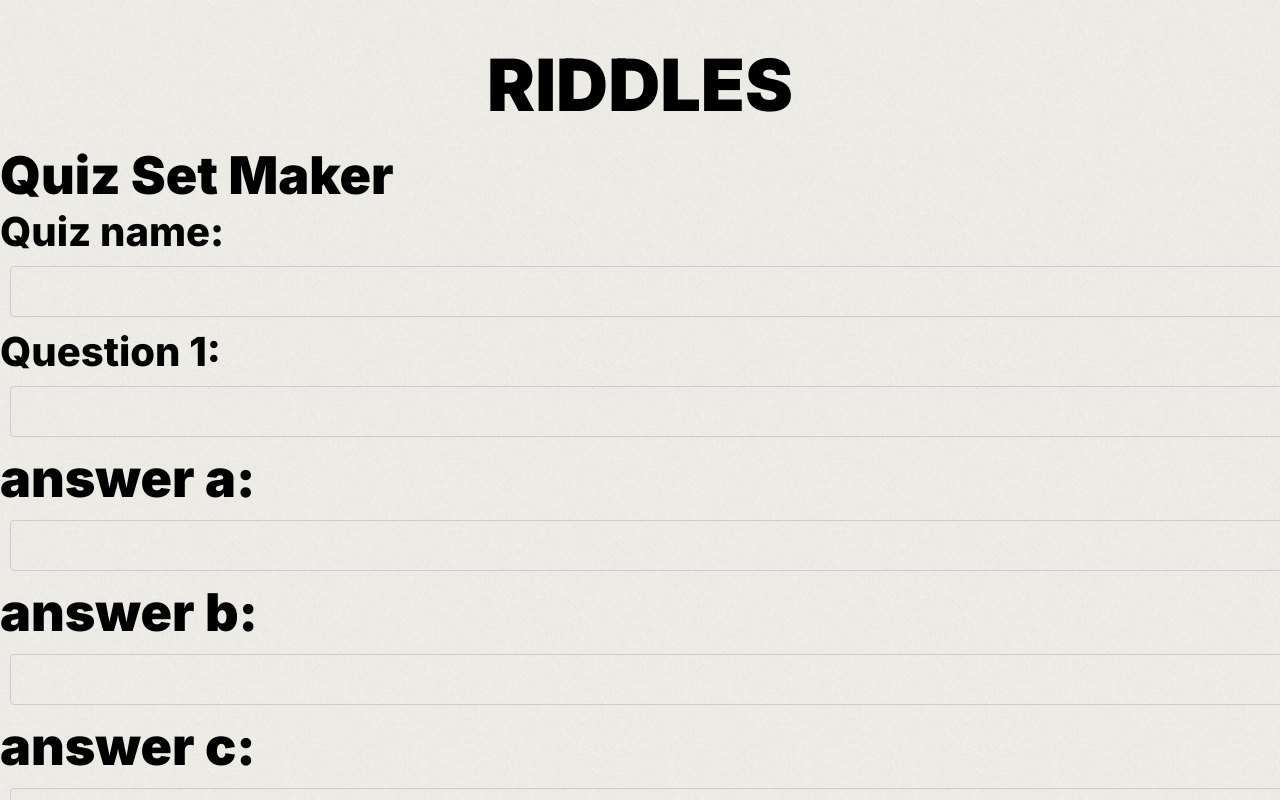
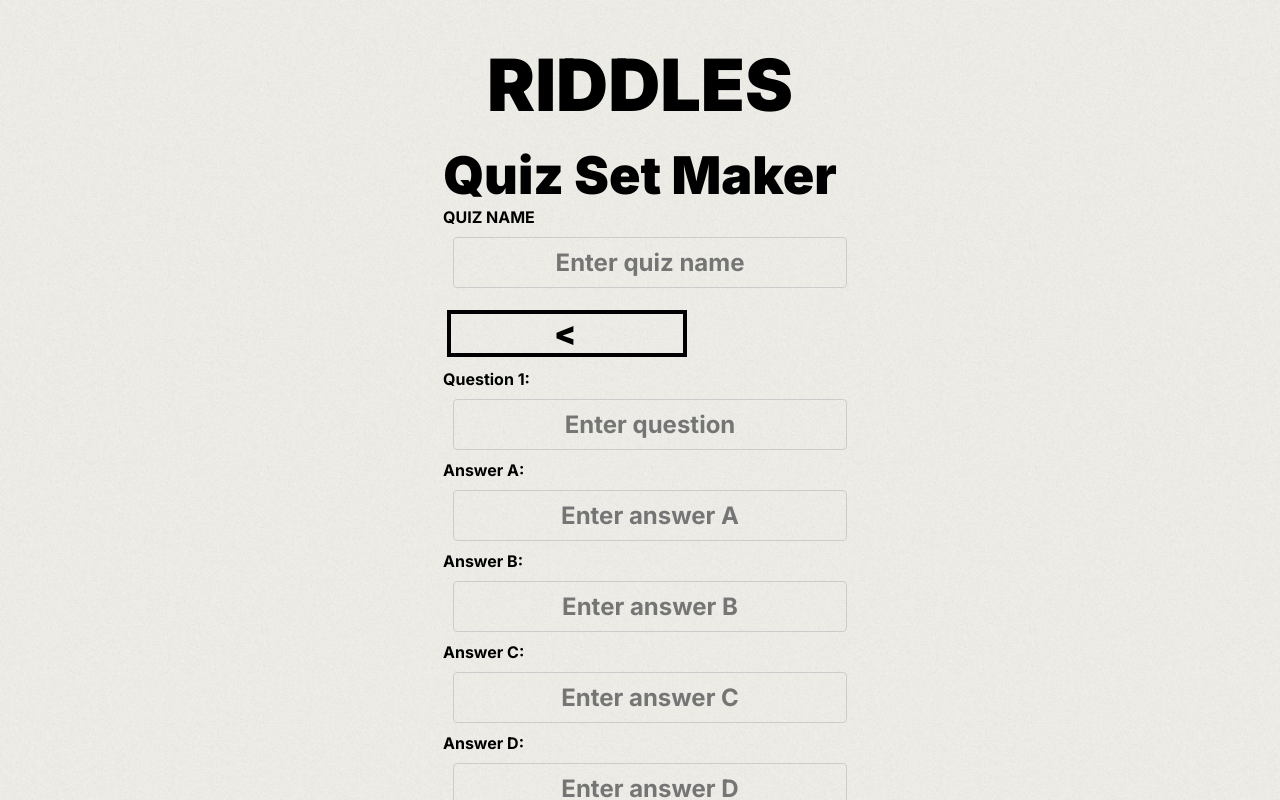
Before and after one commit to Mareczek1311/RiddleZone, a Next.js app in the folder web_client/: page / in a window 1280 px wide. Built offline with nearby package versions, Linux system fonts and the light colour scheme.

Commit message:
fixed some ui

```diff
--- a/web_client/src/app/components/QuizSetMakerPage/QuizSetMakerPage.tsx
+++ b/web_client/src/app/components/QuizSetMakerPage/QuizSetMakerPage.tsx
@@ -1,6 +1,7 @@
 import { set } from "firebase/database";
 import { useState } from "react";
 import "./QuizSetMakerPage.css";
+import { motion } from "framer-motion";
 
 interface QuizSetMakerPageProps {
     socket : any;
@@ -81,23 +82,73 @@ const QuizSetMakerPage: React.FC<QuizSetMakerPageProps> = ({ socket }) => {
 
     return (
         <div>
+        <div className="ManageSection">
             <h1>Quiz Set Maker</h1>
             <div>
-                <h3>Quiz name:</h3>
-                <input type="text" value={nameSetInputValue} onChange={(event) => setNameSetInputValue(event.target.value)} />
+              <h4 className="input-description">QUIZ NAME</h4>
+              <input
+                type="text"
+                value={nameSetInputValue}
+                onChange={(event) => setNameSetInputValue(event.target.value)}
+                placeholder="Enter quiz name"
+              />
 
-                <h3>Question {questionCounter}: </h3>
-                <input type="text" value={questionInputValue} onChange={(event) => setQuestionInputValue(event.target.value)} />
+                <button className="button" onClick={() => {buttonHandler()}}>
+                <motion.h2
+                  className="button-text"
+                  style={{
+                  }}
+                >
+                  {" "}
+                  {"<"}{" "}
+                </motion.h2>
+              </button>
 
-                <h1>answer a: </h1>
-                <input type="text" value={answerAInputValue} onChange={(event) => setAnswerAInputValue(event.target.value)} />
-                <h1>answer b: </h1>
-                <input type="text" value={answerBInputValue} onChange={(event) => setAnswerBInputValue(event.target.value)} />
-                <h1>answer c: </h1>
-                <input type="text" value={answerCInputValue} onChange={(event) => setAnswerCInputValue(event.target.value)} />
-                <h1>answer d: </h1>
-                <input type="text" value={answerDInputValue} onChange={(event) => setAnswerDInputValue(event.target.value)} />
 
+                <h3></h3>
+
+                <h4 className="input-description">Question {questionCounter}: </h4>
+                <input
+                    type="text"
+                    value={nameSetInputValue}
+                    onChange={(event) => setQuestionInputValue(event.target.value)}
+                    placeholder="Enter question"
+                />
+
+
+                <h4 className="input-description">Answer A:</h4>
+                <input
+                    type="text"
+                    value={nameSetInputValue}
+                    onChange={(event) => setAnswerAInputValue(event.target.value)}
+                    placeholder="Enter answer A"
+                />
+
+                <h4 className="input-description">Answer B:</h4>
+                <input
+                    type="text"
+                    value={nameSetInputValue}
+                    onChange={(event) => setAnswerBInputValue(event.target.value)}
+                    placeholder="Enter answer B"
+                />
+
+                <h4 className="input-description">Answer C:</h4>
+                <input
+                    type="text"
+                    value={nameSetInputValue}
+                    onChange={(event) => setAnswerCInputValue(event.target.value)}
+                    placeholder="Enter answer C"
+                />
+
+                <h4 className="input-description">Answer D:</h4>
+                <input
+                    type="text"
+                    value={nameSetInputValue}
+                    onChange={(event) => setAnswerDInputValue(event.target.value)}
+                    placeholder="Enter answer D"
+                />
+
+            <div className="input-wrapper">
                 <select onChange={onOptionChangeHandler}>
                 <option>Choose correct answer:</option>
                 {options.map((option, index) => {
@@ -108,10 +159,24 @@ const QuizSetMakerPage: React.FC<QuizSetMakerPageProps> = ({ socket }) => {
                     );
                 })}
             </select>
-            <button>Add question</button>
+            </div>
+
+
+             <button className="button" onClick={() => {buttonHandler()}}>
+                <motion.h2
+                  className="button-text"
+                  style={{
+                  }}
+                >
+                  {" "}
+                  {">"}{" "}
+                </motion.h2>
+              </button>
+
 
             </div>
 
+        </div>
         </div>
     );
 }
```
Also changed, not shown: 1 other file (tests, documents, lock files or other folders).
